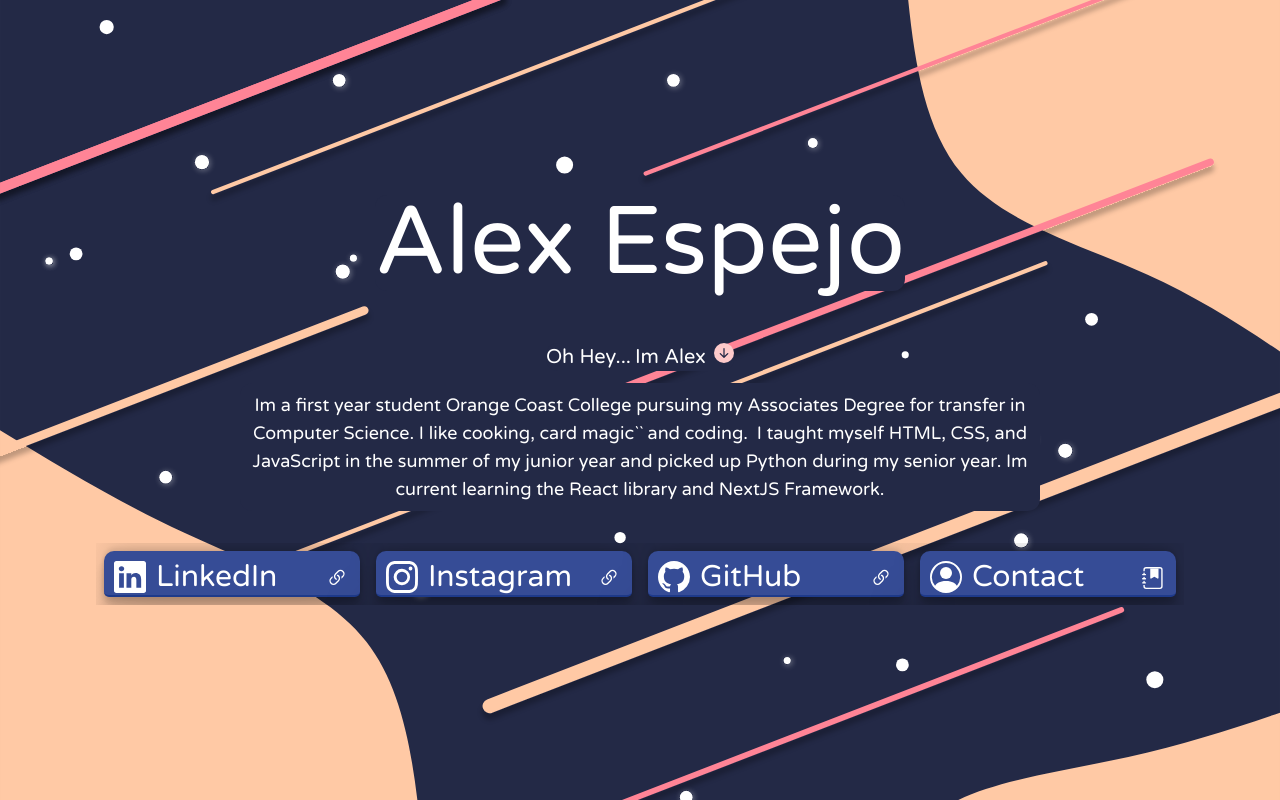
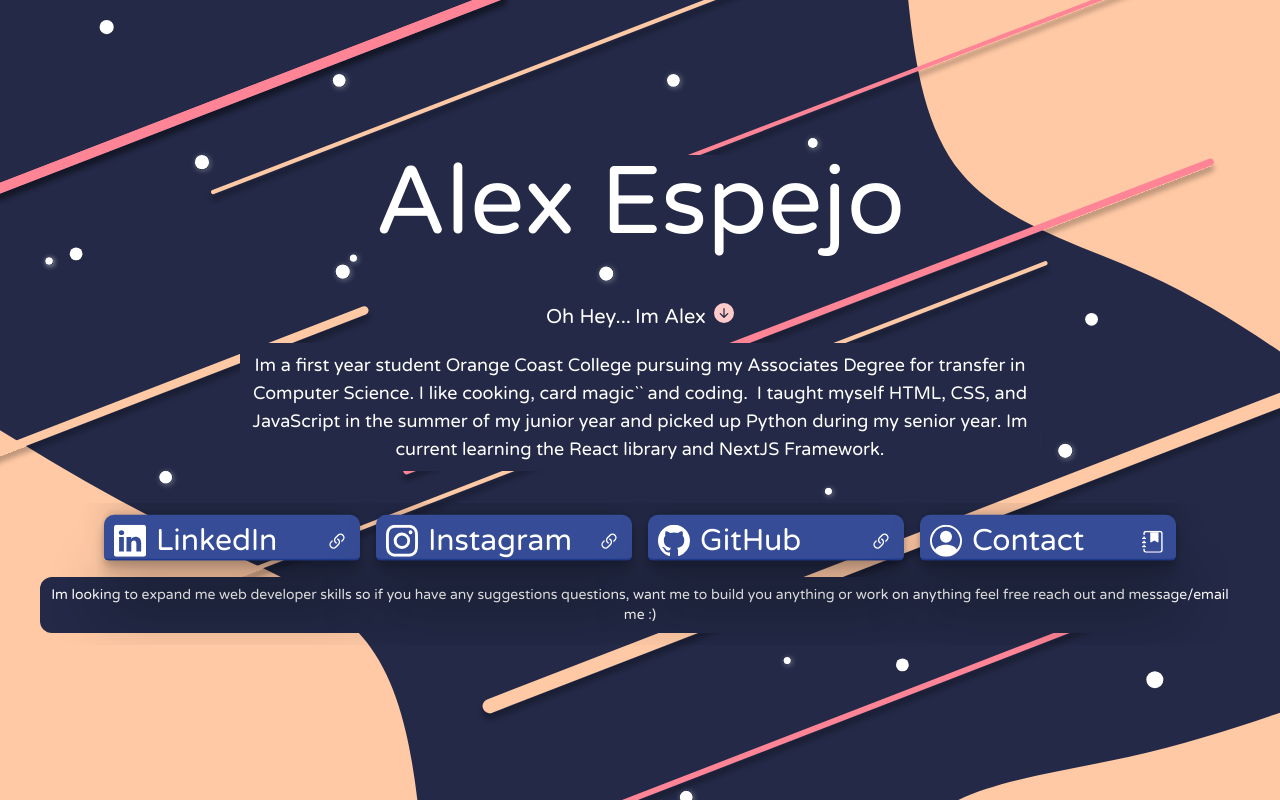
Before and after one commit to alexespejo/my-link-tree, a Next.js app: page / in a window 1280 px wide. Built offline with nearby package versions, Linux system fonts and the light colour scheme.

Commit message:
added hovering animation

```diff
--- a/components/Contact_tab.jsx
+++ b/components/Contact_tab.jsx
@@ -1,8 +1,7 @@
 import { useState } from "react";
-import { BsFillJournalBookmarkFill } from "react-icons/bs";
+import { BsFillJournalBookmarkFill, BsXLg } from "react-icons/bs";
 import { Modal, Box, Typography, Popover } from "@mui/material";
-import Image from "next/image";
-import logo from "../public/logo.png";
+
 const style = {
   position: "absolute",
   top: "50%",
@@ -62,10 +61,11 @@ const Contact_tab = ({ children }) => {
           <Typography id="modal-modal-title" variant="h6" component="h2">
             Contact
           </Typography>
-          <div className="h-1 w-1/2 rounded-xl bg-white"></div>
-          <div className="absolute top-2 right-2 rounded-full shadow bg-black w-12 h-12">
-            <Image src={logo} layout="fill" alt="Picture of the author" />
-          </div>
+          <div className="h-1 w-1/2 rounded-xl bg-white"></div>{" "}
+          <BsXLg
+            className="absolute top-3 right-3 rounded-full shadow text-xl cursor-pointer"
+            onClick={handleClose}
+          />
           <Typography id="modal-modal-description" sx={{ mt: 2 }}>
             General Email:{" "}
             <span
@@ -99,7 +99,7 @@ const Contact_tab = ({ children }) => {
         <div className="p-3">School Email: aespejo@student.cccd.edu</div>
       </div>
       <button
-        className="flex text-2xl lg:text-3xl px-2 pt-2 lg:px-2 lg:pt-2 m-2 md:m-2 leading-snug text-white w-64  animate__animated animate__fadeIn animate__delay-1s border-b-2 border-blue-900 ease-in-out duration-300 hover:border-red-200 hover:text-pink-200"
+        className="flex text-2xl lg:text-3xl px-2 pt-2 lg:px-2 lg:pt-2 m-2 md:m-2 leading-snug text-white w-64 floating border-b-2 border-blue-900 ease-in-out duration-300 hover:border-red-200 hover:text-pink-200"
         onClick={handleOpen}
       >
         <span style={{ color: "white", display: "inherit" }}>{children}</span>
--- a/components/Link_tab.jsx
+++ b/components/Link_tab.jsx
@@ -3,7 +3,7 @@ import { BsLink45Deg } from "react-icons/bs";
 const link_tab = ({ children, link = "/" }) => {
   return (
     <a
-      className="flex text-2xl lg:text-3xl px-2 pt-2 lg:px-2 lg:pt-2 m-2 md:m-2 leading-snug text-white w-64  animate__animated animate__fadeIn animate__delay-1s border-b-2 border-blue-900 ease-in-out duration-300 hover:border-red-200 hover:text-pink-200"
+      className="flex text-2xl lg:text-3xl px-2 pt-2 lg:px-2 lg:pt-2 m-2 md:m-2 leading-snug text-white w-64   border-b-2 border-blue-900 ease-in-out duration-300 hover:border-red-200 hover:text-pink-200 floating"
       href={link}
     >
       <span style={{ color: "white", display: "inherit" }}>{children}</span>
--- a/pages/index.jsx
+++ b/pages/index.jsx
@@ -4,7 +4,8 @@ import "animate.css";
 import Tab from "../components/Link_tab";
 import Contact_tab from "../components/Contact_tab";
 import Head from "next/head";
-
+import Image from "next/image";
+import logo from "../public/logo.png";
 import {
   BsLinkedin,
   BsInstagram,
@@ -54,7 +55,7 @@ export default function Home() {
             the React library and NextJS Framework.
           </span>
         </div>
-        <div className=" flex flex-col justify-center items-center md:flex-row md:flex-wrap link-tree-links  animate__delay-1s overflow-y-scroll hide-scrollbar">
+        <div className=" flex flex-col justify-center items-center md:flex-row md:flex-wrap link-tree-links  animate__delay-1s overflow-y-scroll hide-scrollbar animate__animated animate__fadeIn animate__delay-1s">
           <Tab link="https://www.linkedin.com/in/alex-espejo-4a604920a/">
             <BsLinkedin className="mr-2 p-0.5 text-3xl lg:text-4xl" />
             LinkedIn
@@ -71,6 +72,11 @@ export default function Home() {
             <BsPersonCircle className="mr-2 p-0.5 text-3xl lg:text-4xl" />
             Contact
           </Contact_tab>
+          <div className="mx-10 my-3 p-2 rounded-xl text-center backdrop-bg text-sm">
+            Im looking to expand me web developer skills so if you have any
+            suggestions questions, want me to build you anything or work on
+            anything feel free reach out and message/email me :)
+          </div>
         </div>
       </div>
     </div>
--- a/styles/styles.css
+++ b/styles/styles.css
@@ -36,4 +36,47 @@ body .hide-scrollbar {
   -webkit-box-shadow: rgba(0, 0, 0, 0.25) 0px 54px 55px, rgba(0, 0, 0, 0.12) 0px -12px 30px, rgba(0, 0, 0, 0.12) 0px 4px 6px, rgba(0, 0, 0, 0.17) 0px 12px 13px, rgba(0, 0, 0, 0.09) 0px -3px 5px;
           box-shadow: rgba(0, 0, 0, 0.25) 0px 54px 55px, rgba(0, 0, 0, 0.12) 0px -12px 30px, rgba(0, 0, 0, 0.12) 0px 4px 6px, rgba(0, 0, 0, 0.17) 0px 12px 13px, rgba(0, 0, 0, 0.09) 0px -3px 5px;
 }
+
+.floating {
+  -webkit-animation-name: floating;
+          animation-name: floating;
+  -webkit-animation-duration: 3s;
+          animation-duration: 3s;
+  -webkit-animation-iteration-count: infinite;
+          animation-iteration-count: infinite;
+  -webkit-animation-timing-function: ease-in-out;
+          animation-timing-function: ease-in-out;
+  margin-left: 30px;
+  margin-top: 5px;
+}
+
+@-webkit-keyframes floating {
+  0% {
+    -webkit-transform: translate(0, 0px);
+            transform: translate(0, 0px);
+  }
+  50% {
+    -webkit-transform: translate(0, 15px);
+            transform: translate(0, 15px);
+  }
+  100% {
+    -webkit-transform: translate(0, 0px);
+            transform: translate(0, 0px);
+  }
+}
+
+@keyframes floating {
+  0% {
+    -webkit-transform: translate(0, 0px);
+            transform: translate(0, 0px);
+  }
+  50% {
+    -webkit-transform: translate(0, 15px);
+            transform: translate(0, 15px);
+  }
+  100% {
+    -webkit-transform: translate(0, 0px);
+            transform: translate(0, 0px);
+  }
+}
 /*# sourceMappingURL=styles.css.map */
--- a/styles/styles.scss
+++ b/styles/styles.scss
@@ -32,3 +32,24 @@ body {
     rgba(0, 0, 0, 0.12) 0px -12px 30px, rgba(0, 0, 0, 0.12) 0px 4px 6px,
     rgba(0, 0, 0, 0.17) 0px 12px 13px, rgba(0, 0, 0, 0.09) 0px -3px 5px;
 }
+
+.floating {
+  animation-name: floating;
+  animation-duration: 3s;
+  animation-iteration-count: infinite;
+  animation-timing-function: ease-in-out;
+  margin-left: 30px;
+  margin-top: 5px;
+}
+
+@keyframes floating {
+  0% {
+    transform: translate(0, 0px);
+  }
+  50% {
+    transform: translate(0, 15px);
+  }
+  100% {
+    transform: translate(0, -0px);
+  }
+}
```
Also changed, not shown: 1 other file (tests, documents, lock files or other folders).
